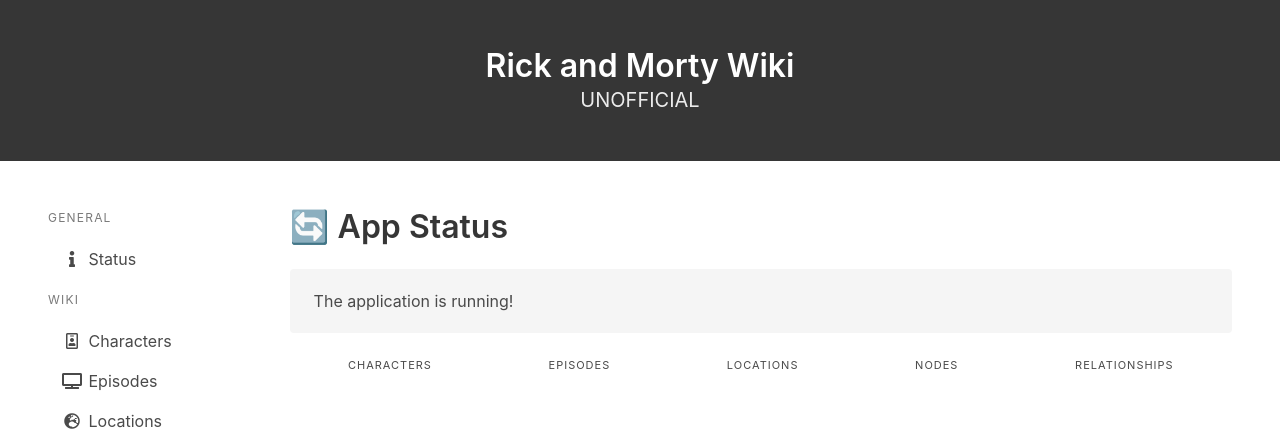
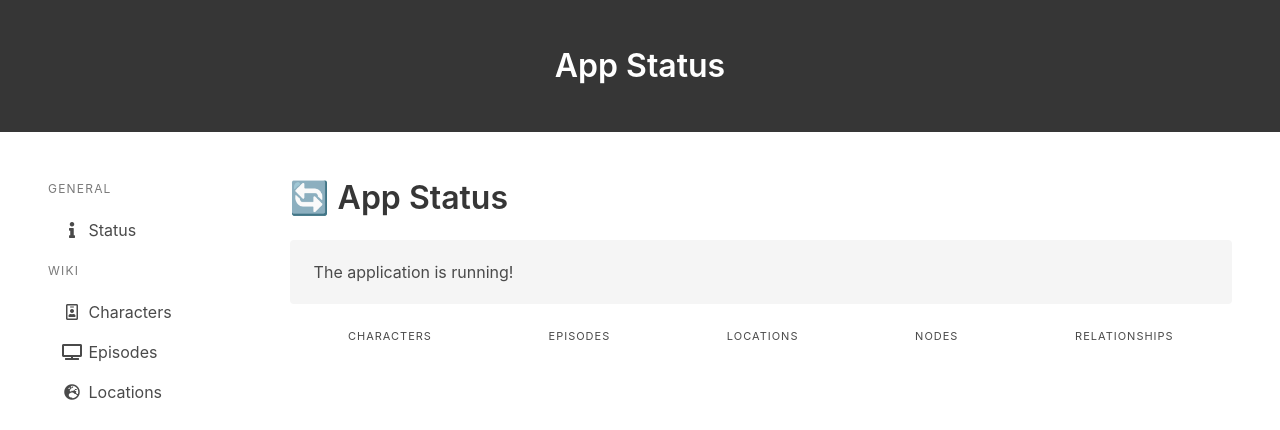
Before and after one commit to imgios/RaM-wiki, a Flask app: template ramwiki/templates/status.html in a window 1280 px wide. Shown: the top 430 px of the page. Run offline with Flask 2, Linux system fonts and the light colour scheme; the template is opened without the code that fills it, so the values that code supplies are empty; some libraries are stand-ins or nearby versions.

Commit message:
Update hero section

```diff
--- a/ramwiki/templates/base.html
+++ b/ramwiki/templates/base.html
@@ -21,14 +21,13 @@
 			<div class="hero-body">
 				<div class="container has-text-centered">
 					<h1 class="title">
-						Rick and Morty Wiki
+						{% block title %}
+						{% endblock %}
 					</h1>
-					<h2 class="subtitle is-uppercase">
-						Unofficial
-					</h2>
 				</div>
 			</div>
 		</section>
+		<!-- Body -->
 		<section class="section">
 			<div class="columns">
 				<div class="column is-one-fifths">
--- a/ramwiki/templates/error.html
+++ b/ramwiki/templates/error.html
@@ -1,4 +1,8 @@
 {% extends 'base.html' %}
+
+{% block title %}
+    Error!
+{% endblock %}
 
 {% block content %}
     <div class="columns">
--- a/ramwiki/templates/status.html
+++ b/ramwiki/templates/status.html
@@ -1,4 +1,8 @@
 {% extends 'base.html' %}
+
+{% block title %}
+	App Status
+{% endblock %}
 
 {% block content %}
 	<div class="container">
```
